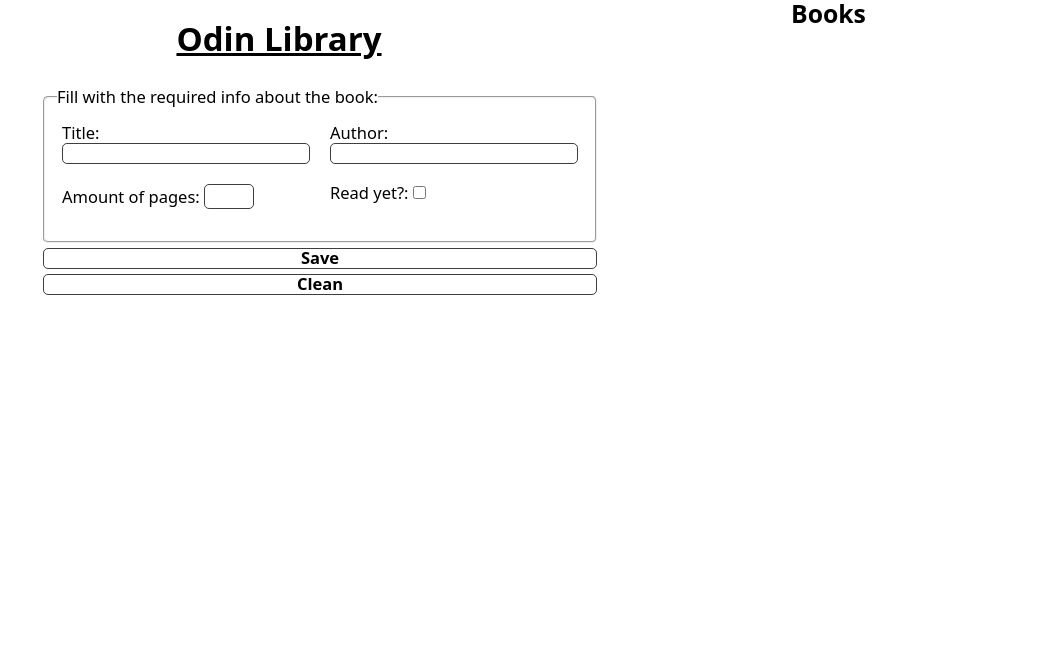
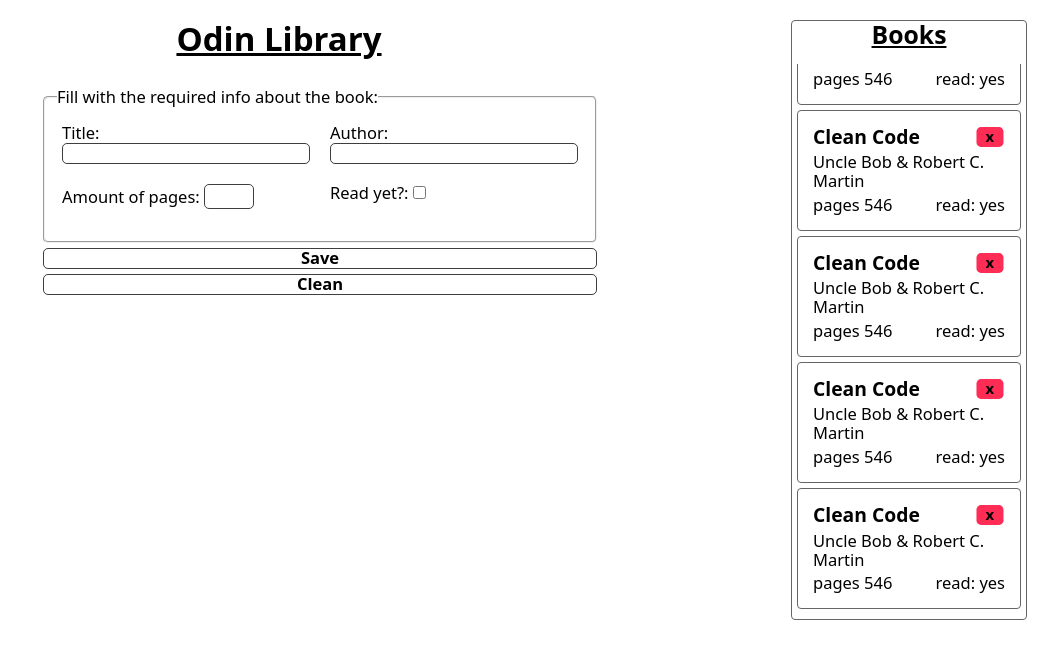
Before and after one commit to Amtr4x/Odin-Library-App, a plain HTML site: page index.html in a window 1280 px wide. Shown: the whole page, without its empty margins (233-1280 px from the left). Drawn offline with Linux system fonts and the light colour scheme.

Commit message:
Add book list in the aside
It have extra HTML elements as placeholder, this should be removed
once this feauture is created with js. Just for dev purposes

```diff
--- a/index.html
+++ b/index.html
@@ -42,7 +42,74 @@
 
     <aside>
       <h2>Books</h2>
-      <ul></ul>
+      <ul>
+        <li>
+          <div>
+            <h3>Clean Code</h3>
+            <button>x</button>
+          </div>
+          <p>Uncle Bob & Robert C. Martin</p>
+          <div>
+            <p>pages 546</p>
+            <p>read: <span>yes</span></p>
+          </div>
+        </li>
+        <li>
+          <div>
+            <h3>Clean Code</h3>
+            <button>x</button>
+          </div>
+          <p>Uncle Bob & Robert C. Martin</p>
+          <div>
+            <p>pages 546</p>
+            <p>read: <span>yes</span></p>
+          </div>
+        </li>
+        <li>
+          <div>
+            <h3>Clean Code</h3>
+            <button>x</button>
+          </div>
+          <p>Uncle Bob & Robert C. Martin</p>
+          <div>
+            <p>pages 546</p>
+            <p>read: <span>yes</span></p>
+          </div>
+        </li>
+        <li>
+          <div>
+            <h3>Clean Code</h3>
+            <button>x</button>
+          </div>
+          <p>Uncle Bob & Robert C. Martin</p>
+          <div>
+            <p>pages 546</p>
+            <p>read: <span>yes</span></p>
+          </div>
+        </li>
+        <li>
+          <div>
+            <h3>Clean Code</h3>
+            <button>x</button>
+          </div>
+          <p>Uncle Bob & Robert C. Martin</p>
+          <div>
+            <p>pages 546</p>
+            <p>read: <span>yes</span></p>
+          </div>
+        </li>
+        <li>
+          <div>
+            <h3>Clean Code</h3>
+            <button>x</button>
+          </div>
+          <p>Uncle Bob & Robert C. Martin</p>
+          <div>
+            <p>pages 546</p>
+            <p>read: <span>yes</span></p>
+          </div>
+        </li>
+      </ul>
     </aside>
   </body>
 </html>
--- a/style.css
+++ b/style.css
@@ -118,5 +118,49 @@ body {
   /* ********************************************************* Aside ************************************************************ */
   aside {
     grid-column: 5 / end;
+    margin-right: 20px;
+    border: #656565 1px solid;
+    border-radius: 4px;
+    height: 600px;
+    margin-top: 20px;
+
+    h2 {
+      text-align: center;
+      text-decoration: underline;
+      margin-bottom: 15px;
+    }
+
+    ul {
+      display: flex;
+      flex-direction: column-reverse;
+      overflow-y: auto;
+      padding: 5px;
+      gap: 5px;
+      height: 550px;
+
+      li {
+        border: #656565 1px solid;
+        border-radius: 4px;
+        display: flex;
+        flex-direction: column;
+        gap: 5px;
+        height: 130px;
+        padding: 15px;
+
+        div {
+          display: flex;
+          justify-content: space-between;
+
+          button {
+            padding-inline: 10px;
+            background-color: #ff2c56;
+            border-radius: 5px;
+            border: none;
+            font-weight: bold;
+            scale: 0.9;
+          }
+        }
+      }
+    }
   }
 }
```
